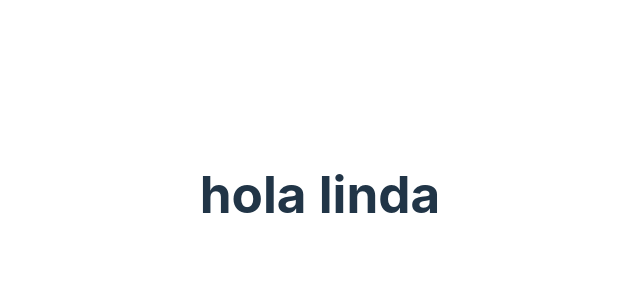
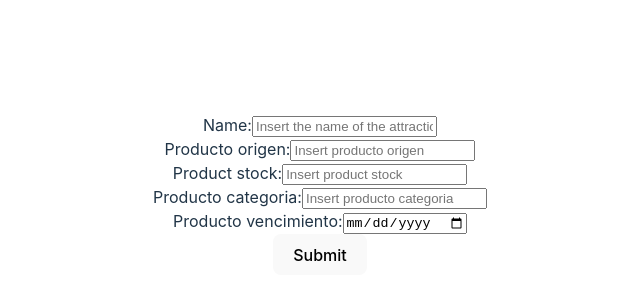
Before and after one commit to juanpaablo/Reactecomerce, a React (Vite) app: page / in a window 1280 px wide. Shown: the part 206-506 px from the top of the page, without its empty margins (320-960 px from the left). Built offline with nearby package versions, Linux system fonts and the light colour scheme.

Commit message:
se agrego el componente registerproductos para agregar productos a la dtabase

```diff
--- a/src/App.jsx
+++ b/src/App.jsx
@@ -1,11 +1,11 @@
 import './App.css'
-
+import RegisterProducto from './components/RegisterProducts'
 function App() {
 
 
   return (
     <>
-        <h1>hola linda</h1>
+        <RegisterProducto/>
     </>
   )
 }
--- /dev/null
+++ b/src/components/RegisterProducts.jsx
@@ -0,0 +1,112 @@
+import React, { useState } from "react";
+import axios from "axios";
+
+function RegisterProducto() {
+  const url = "http://localhost:4555/api/productos";
+  const [NewProducto, setNewProducto] = useState({
+    producto_name: "",
+    producto_origen: "",
+    producto_stock: "",
+    producto_categoria:"", // Corrected the typo in the state variable name
+    producto_vencimiento:""
+  });
+
+  const handleChange = (e) => {
+    setNewProducto({
+      ...NewProducto,
+      [e.target.name]: e.target.value,
+    });
+  };
+
+  const addProducto = async (e) => {
+    e.preventDefault(); // Prevent the default form submission
+
+    const productoAgregar = {
+      ...NewProducto,
+    };
+
+    try {
+      const response = await axios.post(url, productoAgregar);
+      console.log(response);
+
+      if (response.status >= 200 && response.status < 300) {
+        alert(NewProducto.producto_name + " se agregó correctamente"); // Corrected the concatenation
+        window.location.reload()
+      } else {
+        alert("Error al agregar");
+      }
+    } catch (error) {
+      console.error("Error:", error.message);
+      alert("Error al agregar");
+    }
+  };
+  console.log(NewProducto)
+  return (
+    <div className="container">
+      <form onSubmit={addProducto}>
+        <div className="form-group">
+          <label className="label">Name:</label>
+          <input
+            className="input"
+            placeholder="Insert the name of the attraction"
+            type="text"
+            name="producto_name" // Corrected the name attribute
+            onChange={handleChange}
+            value={NewProducto.producto_name}
+          />
+        </div>
+        <div className="form-group">
+          <label className="label">Producto origen:</label>
+          <input
+            className="input"
+            placeholder="Insert producto origen"
+            type="text"
+            name="producto_origen"
+            onChange={handleChange}
+            value={NewProducto.producto_origen}
+            id="producto_origen"
+          />
+        </div>
+        <div className="form-group">
+          <label className="label">Product stock:</label>
+          <input
+            className="input"
+            placeholder="Insert product stock"
+            type="text"
+            name="producto_stock"
+            value={NewProducto.producto_stock}
+            onChange={handleChange}
+            id="producto_stock"
+          />
+        </div>
+        <div className="form-group">
+          <label className="label">Producto categoria:</label>
+          <input
+            className="input"
+            placeholder="Insert producto categoria"
+            type="text"
+            name="producto_categoria"
+            value={NewProducto.producto_categoria}
+            onChange={handleChange}
+            id="producto_categoria"
+          />
+        </div>
+        <div className="form-group">
+          <label className="label">Producto vencimiento:</label>
+          <input
+            className="input"
+            placeholder="Insert producto categoria"
+            type="date"
+            name="producto_vencimiento"
+            value={NewProducto.producto_vencimiento}
+            onChange={handleChange}
+            id="producto_vencimiento"
+          />
+        </div>
+        <button type="submit">Submit</button>
+      </form>
+    </div>
+  );
+}
+
+export default RegisterProducto;
```
Also changed, not shown: src/components/RegisterProducts.js (deleted, +0 -19 lines).
